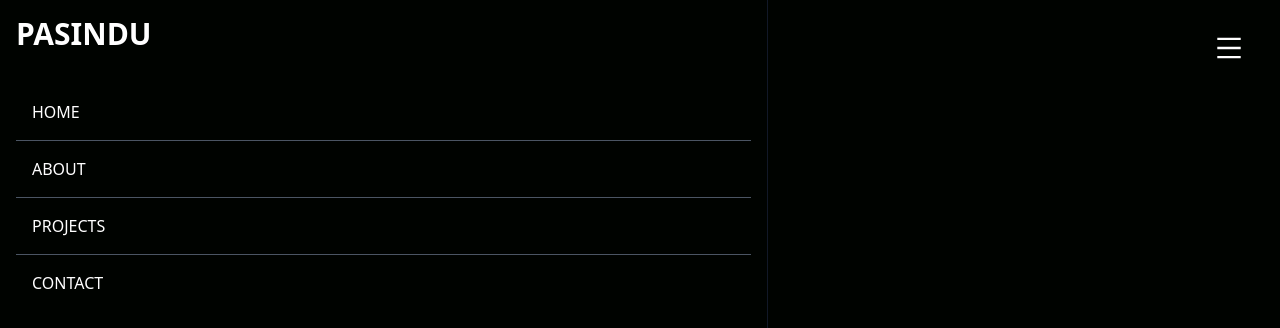
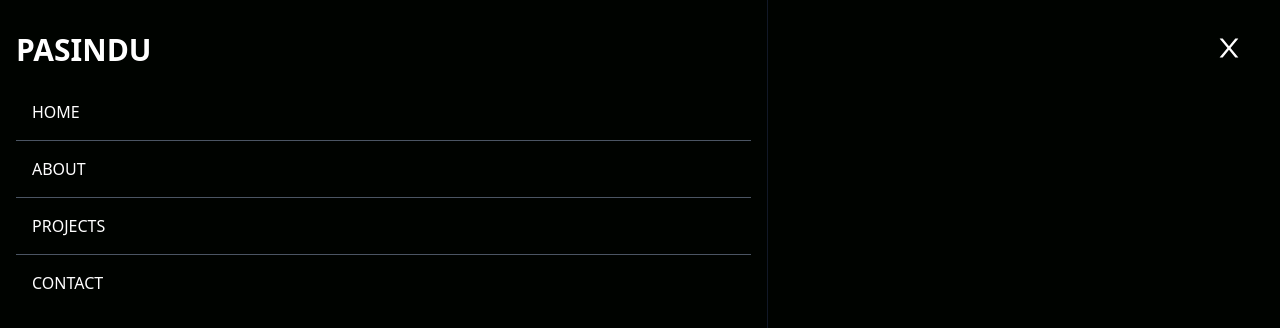
Before and after one commit to pasinduanuradhaperera/mysiteReactActual, a React (Create React App) app: page / in a window 1280 px wide. Shown: the top 328 px of the page. Built offline with nearby package versions, Linux system fonts and the light colour scheme.

Commit message:
nav animation

```diff
--- a/src/components/Navbar.jsx
+++ b/src/components/Navbar.jsx
@@ -16,11 +16,11 @@ const Navbar = () => {
           <li className='p-4 '>Projects</li>
           <li className='p-4 '>Contact</li>
         </ul>
-        <div>
-          <AiOutlineMenu size={30} />
+        <div onClick={handleNav}>
+          {!nav? <AiOutlineClose size={30}/>:<AiOutlineMenu size={30}/>}
         </div>
-        <div className='fixed left-0 top-0 w-[60%] h-full border-r border-r-gray-900 bg-[#000300]'>
-        <h1 className='w-full text-3xl font-bold text-white m-4'>PASINDU</h1>
+        <div className={!nav? "fixed left-0 top-0 w-[60%] h-full border-r border-r-gray-900 bg-[#000300] ease-in-out duration-500":"fixed left-[-100%] "}>
+        <h1 className='w-full text-3xl font-bold text-white mx-4 mt-8'>PASINDU</h1>
 
         <ul className='uppercase p-4'>
           <li className='p-4 border-b border-gray-600'>Home</li>
```
